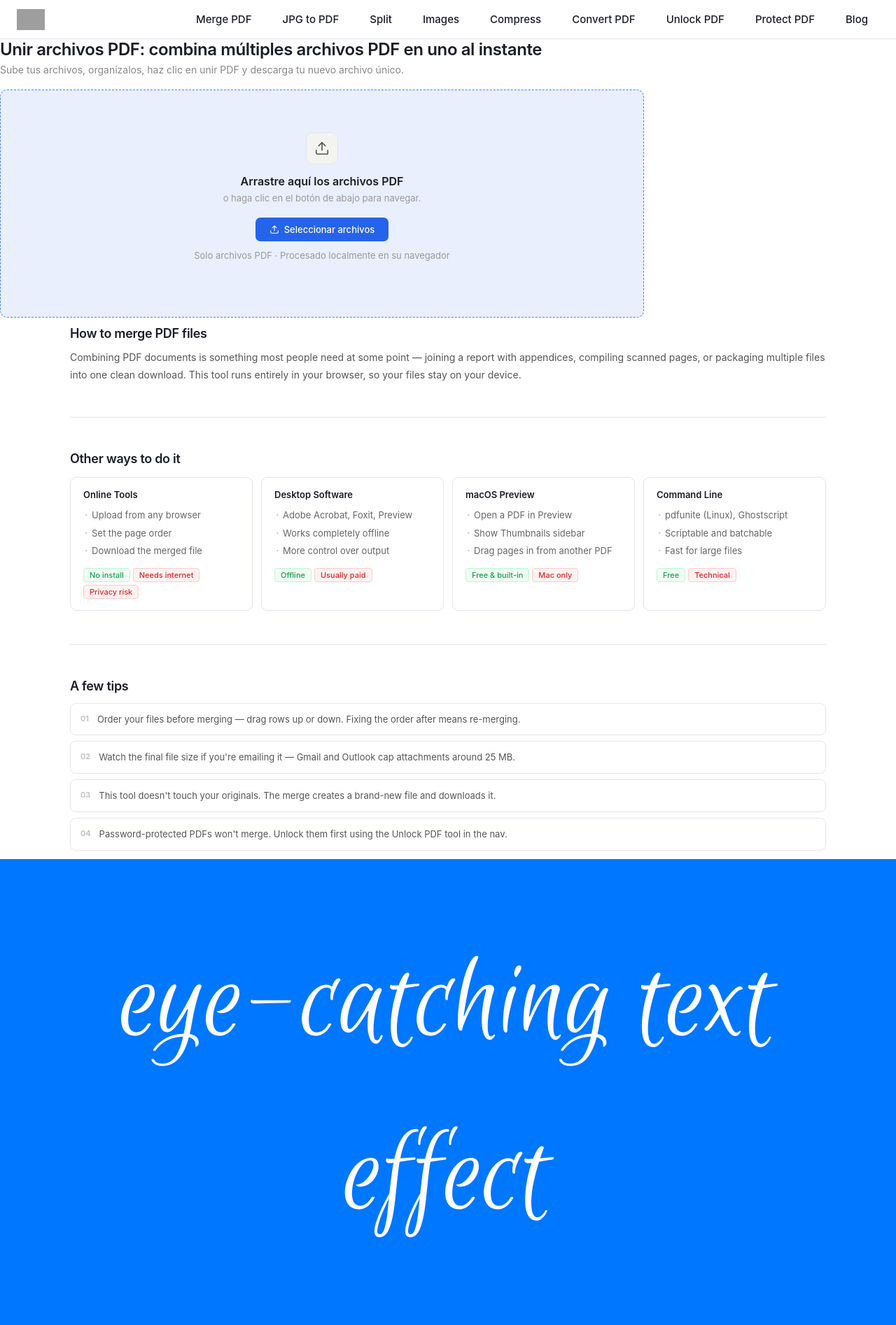
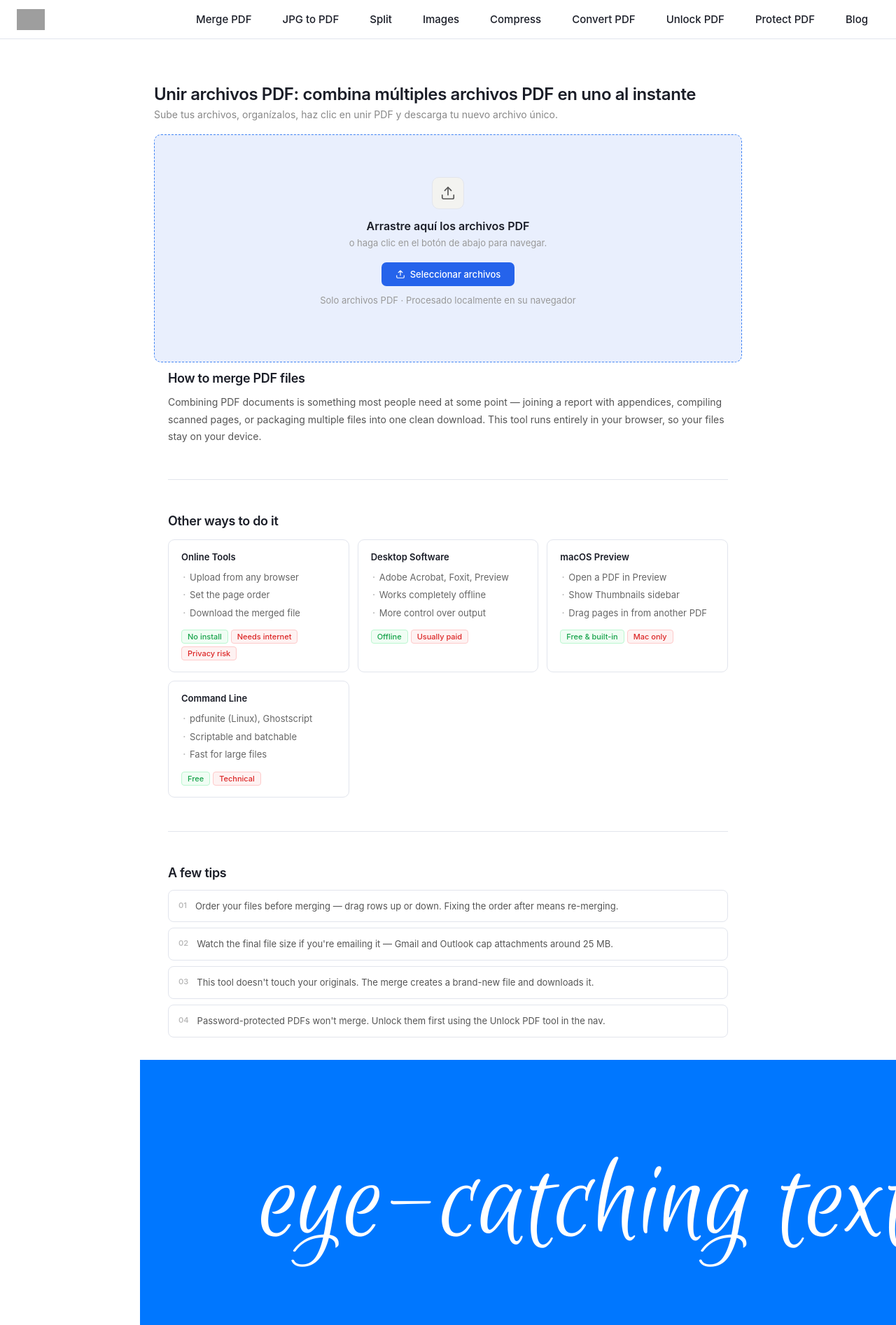
Before and after one commit to rforrupesh/pdf, a Jekyll site: the page built from index.html, in a window 1280 px wide. Shown: the top 1894 px of the page at 70% size. Built offline with Jekyll 4.4.1, drawn with Linux system fonts in a browser that asks for light colours; grey boxes are pictures that could not be loaded.

Commit message:
Update index.html

```diff
--- a/index.html
+++ b/index.html
@@ -9,7 +9,12 @@
   padding: 12px 20px;
   }
 
-
+  /* ── MAIN ── */
+  main {
+  max-width: 920px;
+  margin: 0 auto;
+  padding: 32px 20px 20px;
+  }
 
   /* page-title & page-sub visible by default, hidden after upload */
   .page-title {
```
